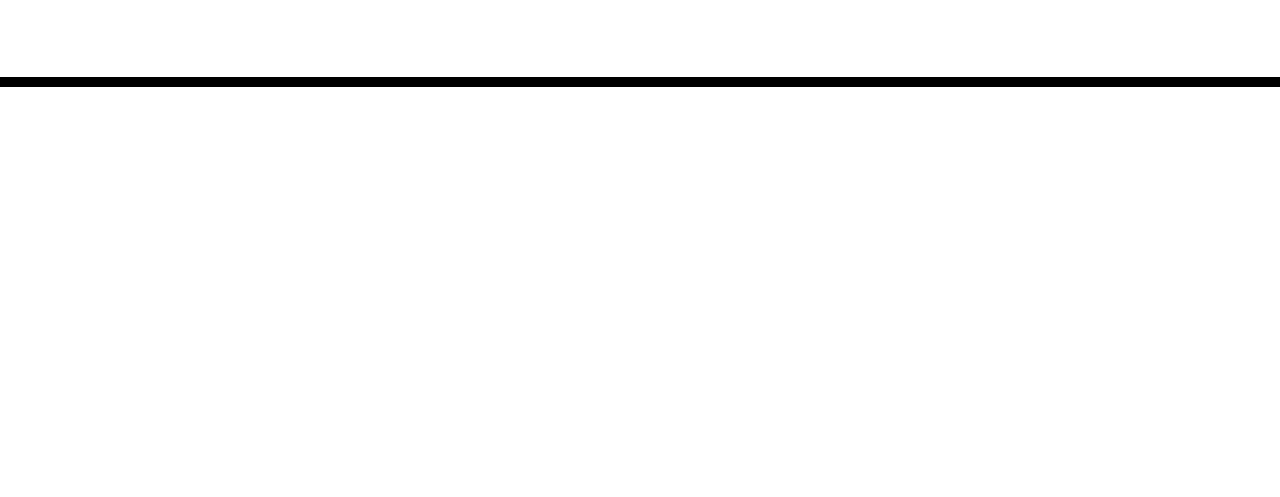
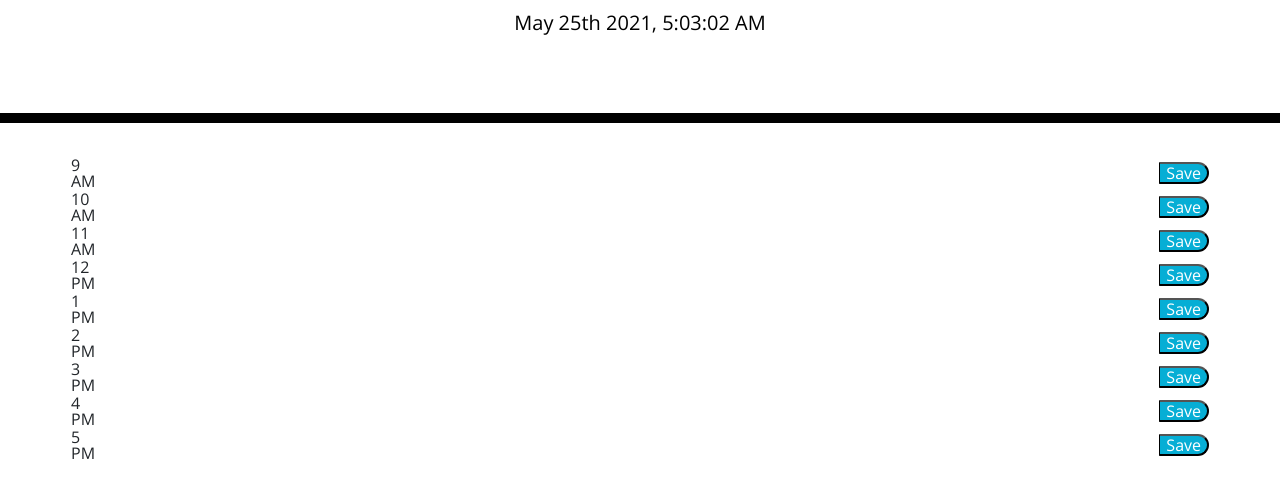
Before and after one commit to AyoTai/day-scheduler, a plain HTML site: page index.html in a window 1280 px wide. Shown: the part 181-678 px from the top of the page. Drawn offline with nearby package versions, Linux system fonts and the light colour scheme; files that its build step writes are made by us from their sources.

Commit message:
added time to page

```diff
--- /dev/null
+++ b/assets/js/script.js
@@ -0,0 +1,18 @@
+// Variasbles //
+var time = [
+    "time0900",
+    "time1000",
+    "time1100",
+    "time1200",
+    "time0100",
+    "time0200",
+    "time0300",
+    "time0400",
+    "time0500"
+]
+
+currentTime = setInterval(function () {
+    $('#currentDay').text(moment().format('MMMM Do YYYY, h:mm:ss A'));
+}, 1000);
+
+console.log(currentTime);
--- a/index.html
+++ b/index.html
@@ -18,7 +18,7 @@
       href="https://fonts.googleapis.com/css?family=Open+Sans&display=swap"
       rel="stylesheet"
     />
-    <link rel="stylesheet" href="style.css" />
+    <link rel="stylesheet" href="./assets/css/style.css" />
     <title>Work Day Scheduler</title>
   </head>
 
@@ -29,10 +29,59 @@
       <p id="currentDay" class="lead"></p>
     </header>
     <div class="container">
-      <!-- Timeblocks go here -->
-    </div>
+      <div class='row'>
+          <!-- Timeblocks go here -->
+          <table class='col-sm'>
+            <tr>
+              <td class="time0900">9 AM</td>
+              <td class="col-lg content"><p class='p-content'></p></td>
+              <td class="saveButton"><button class="saveBtn">Save</button></td>
+            </tr>
+            <tr>
+              <td class="time1000">10 AM</td>
+              <td class="col-lg content"><p class='p-content'> </p></td>
+              <td class="saveButton"><button class="saveBtn">Save</button></td>
+            </tr>
+            <tr>
+              <td class="time1100">11 AM</td>
+              <td class="col-lg content"><p class='p-content'> </p></td>
+              <td class="saveButton"><button class="saveBtn">Save</button></td>
+            </tr>
+            <tr>
+              <td class="time1200">12 PM</td>
+              <td class="col-lg content"><p class='p-content'> </p></td>
+              <td class="saveButton"><button class="saveBtn">Save</button></td>
+            </tr>
+            <tr>
+              <td class="time0100">1 PM</td>
+              <td class="col-lg content"><p class='p-content'> </p></td>
+              <td class="saveButton"><button class="saveBtn">Save</button></td>
+            </tr>
+            <tr>
+              <td class="time0200">2 PM</td>
+              <td class="col-lg content"><p class='p-content'> </p></td>
+              <td class="saveButton"><button class="saveBtn">Save</button></td>
+            </tr>
+            <tr>
+              <td class="time0300">3 PM</td>
+              <td class="col-lg content"><p class='p-content'> </p></td>
+              <td class="saveButton"><button class="saveBtn">Save</button></td>
+            </tr>
+            <tr>
+              <td class="time0400">4 PM</td>
+              <td class="col-lg content"><p class='p-content'> </p></td>
+              <td class="saveButton"><button class="saveBtn">Save</button></td>
+            </tr>
+            <tr>
+              <td class="tim0500">5 PM</td>
+              <td class="col-lg content"><p class='p-content'> </p></td>
+              <td class="saveButton"><button class="saveBtn">Save</button></td>
+            </tr>
+          </table>
+        </div>
 
     <script src="https://cdnjs.cloudflare.com/ajax/libs/jquery/3.2.1/jquery.min.js"></script>
     <script src="https://cdnjs.cloudflare.com/ajax/libs/moment.js/2.24.0/moment.min.js"></script>
+    <script src="./assets/js/script.js"></script>
   </body>
 </html>
```
Also changed, not shown: assets/css/style.css (renamed from assets/style.css).
